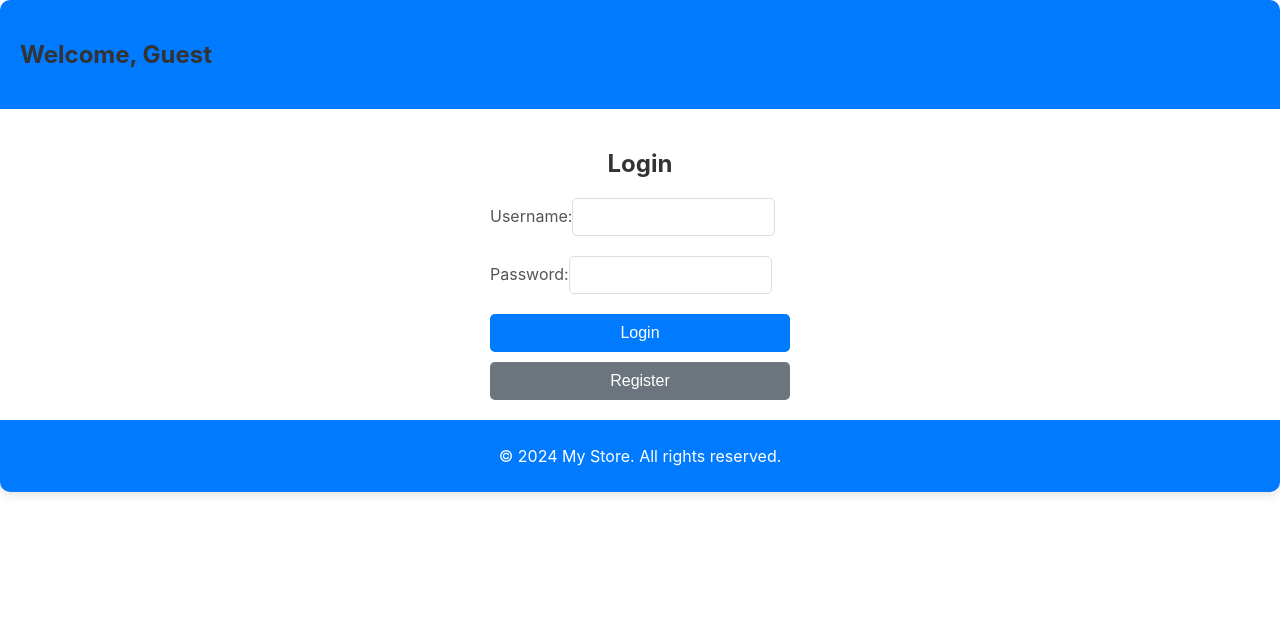
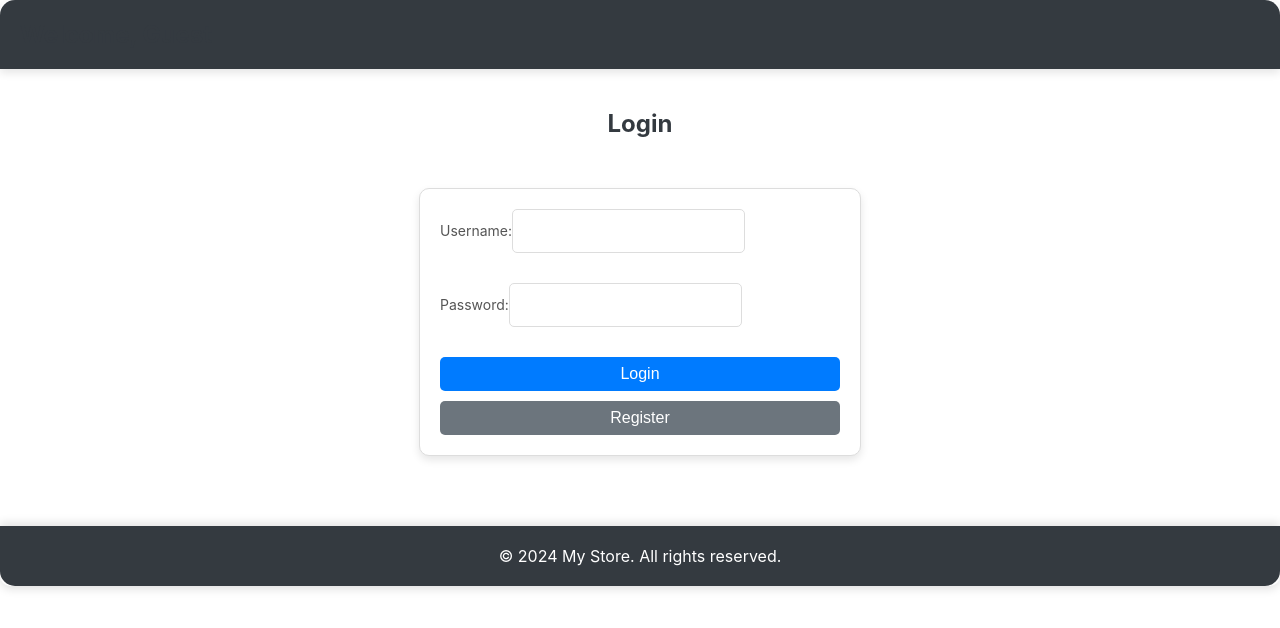
Before and after one commit to OmBhagat03/reactecommerce, a React (Create React App) app: page / in a window 1280 px wide. Shown: the top 628 px of the page. Built offline with nearby package versions, Linux system fonts and the light colour scheme.

Commit message:
first commit

```diff
--- a/src/styles/Cart.css
+++ b/src/styles/Cart.css
@@ -1,22 +1,39 @@
 .cart-container {
     text-align: center;
+    padding: 20px;
+    background-color: #f0f4f8;
+    border-radius: 10px;
+    box-shadow: 0 4px 8px rgba(0, 0, 0, 0.1);
+    max-width: 800px;
+    margin: 20px auto;
+  }
+
+  h2 {
+    color: #343a40;
   }
 
   .cart-item {
     display: flex;
     align-items: center;
-    margin-bottom: 10px;
-    border: 1px solid #ddd;
+    margin-bottom: 15px;
+    border: 1px solid #dee2e6;
     border-radius: 10px;
-    padding: 10px;
-    background-color: #f8f9fa;
+    padding: 15px;
+    background-color: #ffffff;
+    transition: transform 0.3s ease, box-shadow 0.3s ease;
+  }
+
+  .cart-item:hover {
+    transform: translateY(-5px);
+    box-shadow: 0 10px 20px rgba(0, 0, 0, 0.1);
   }
 
   .cart-item-image {
-    width: 50px;
-    height: 50px;
+    width: 60px;
+    height: 60px;
     object-fit: cover;
-    margin-right: 10px;
+    border-radius: 10px;
+    margin-right: 15px;
   }
 
   .cart-item-details {
@@ -27,24 +44,38 @@
   }
 
   .cart-item h3 {
-    font-size: 16px;
-    color: #333;
+    font-size: 18px;
+    color: #343a40;
+    margin: 0;
   }
 
   .cart-item p {
-    font-size: 14px;
-    color: #888;
+    font-size: 16px;
+    color: #868e96;
+    margin: 5px 0;
   }
 
   .cart-item-actions {
     display: flex;
-    gap: 5px;
+    gap: 10px;
+  }
+
+  button {
+    padding: 8px 12px;
+    border: none;
+    border-radius: 5px;
+    font-size: 16px;
+    cursor: pointer;
+    transition: background-color 0.3s ease, transform 0.2s ease;
+  }
+
+  button:hover {
+    transform: scale(1.05);
   }
 
   button.remove-button {
     background-color: #dc3545;
     color: white;
-    margin-top: 10px;
   }
 
   button.remove-button:hover {
@@ -53,22 +84,41 @@
 
   .cart-item-details button {
     margin: 5px 0;
-    padding: 5px 10px;
-  }
-
-  .cart-total {
-    margin-top: 20px;
-    font-size: 18px;
-    font-weight: bold;
-    text-align: center;
+    padding: 8px 12px;
   }
 
   button.checkout-button {
     background-color: #28a745;
     color: white;
-    margin-top: 10px;
+    margin-top: 20px;
   }
 
   button.checkout-button:hover {
     background-color: #218838;
   }
+
+  .cart-total {
+    margin-top: 30px;
+    font-size: 20px;
+    font-weight: bold;
+    color: #343a40;
+  }
+
+  button.checkout-button {
+    background-color: #007bff;
+    color: white;
+  }
+
+  button.checkout-button:hover {
+    background-color: #0056b3;
+  }
+
+  button.back-button {
+    background-color: #6c757d;
+    color: white;
+    margin-top: 20px;
+  }
+
+  button.back-button:hover {
+    background-color: #5a6268;
+  }
--- a/src/styles/Footer.css
+++ b/src/styles/Footer.css
@@ -1,8 +1,20 @@
 .App-footer {
-    padding: 10px;
-    background-color: #007bff;
-    color: white;
+    padding: 20px;
+    background-color: #343a40;
+    color: #ffffff;
     text-align: center;
-    border-bottom-left-radius: 10px;
-    border-bottom-right-radius: 10px;
+    border-bottom-left-radius: 15px;
+    border-bottom-right-radius: 15px;
+    box-shadow: 0 -4px 8px rgba(0, 0, 0, 0.1);
+    transition: background-color 0.3s ease, color 0.3s ease;
   }
+
+  .App-footer p {
+    margin: 0;
+    font-size: 16px;
+  }
+
+  .App-footer:hover {
+    background-color: #495057;
+    color: #f8f9fa;
+  }
--- a/src/styles/Header.css
+++ b/src/styles/Header.css
@@ -3,10 +3,17 @@
     justify-content: space-between;
     align-items: center;
     padding: 20px;
-    background-color: #007bff;
+    background-color: #343a40;
     color: white;
-    border-top-left-radius: 10px;
-    border-top-right-radius: 10px;
+    border-top-left-radius: 15px;
+    border-top-right-radius: 15px;
+    box-shadow: 0 4px 8px rgba(0, 0, 0, 0.1);
+    transition: background-color 0.3s ease, color 0.3s ease;
+  }
+
+  .App-header h2 {
+    margin: 0;
+    font-size: 24px;
   }
 
   .header-actions {
@@ -14,10 +21,36 @@
     align-items: center;
   }
 
+  .header-actions button {
+    background-color: #28a745;
+    color: #ffffff;
+    border: none;
+    padding: 10px 15px;
+    border-radius: 5px;
+    cursor: pointer;
+    font-size: 16px;
+    transition: background-color 0.3s ease, transform 0.3s ease;
+  }
+
+  .header-actions button:hover {
+    background-color: #218838;
+    transform: scale(1.05);
+  }
+
   .cart-icon {
     display: flex;
     align-items: center;
     font-size: 24px;
-    margin-left: 10px;
+    margin-left: 15px;
     cursor: pointer;
+    transition: transform 0.3s ease;
   }
+
+  .cart-icon:hover {
+    transform: scale(1.2);
+  }
+
+  .App-header:hover {
+    background-color: #495057;
+    color: #f8f9fa;
+  }
--- a/src/styles/Home.css
+++ b/src/styles/Home.css
@@ -1,48 +1,72 @@
 .home-container {
     display: flex;
-    justify-content: center;
-    flex-wrap: wrap;
-    gap: 10px;
+    flex-direction: column;
+    align-items: center;
+    padding: 20px;
+    background-color: #f1f1f1;
+  }
+
+  .home-container h2 {
+    font-size: 28px;
+    margin-bottom: 20px;
+    color: #343a40;
   }
 
   .product-list {
     display: flex;
     flex-wrap: wrap;
-    gap: 10px;
+    gap: 20px;
     justify-content: center;
   }
 
   .product {
-    background-color: #fff;
-    border: 1px solid #ddd;
-    border-radius: 10px;
-    padding: 10px;
-    width: 200px;
+    background-color: #ffffff;
+    border: 1px solid #dddddd;
+    border-radius: 15px;
+    padding: 15px;
+    width: 220px;
     text-align: center;
+    box-shadow: 0 4px 8px rgba(0, 0, 0, 0.1);
+    transition: transform 0.3s ease, box-shadow 0.3s ease;
+  }
+
+  .product:hover {
+    transform: scale(1.05);
+    box-shadow: 0 8px 16px rgba(0, 0, 0, 0.2);
   }
 
   .product img {
     width: 100%;
     height: auto;
-    border-bottom: 1px solid #ddd;
-    margin-bottom: 10px;
+    border-bottom: 1px solid #dddddd;
+    margin-bottom: 15px;
+    border-radius: 15px 15px 0 0;
   }
 
   .product h3 {
-    font-size: 16px;
-    color: #333;
+    font-size: 18px;
+    color: #343a40;
+    margin: 10px 0;
   }
 
   .product p {
-    font-size: 14px;
-    color: #888;
+    font-size: 16px;
+    color: #888888;
+    margin: 5px 0;
   }
 
   .product button {
-    background-color: #28a745;
-    color: white;
+    background-color: #007bff;
+    color: #ffffff;
+    border: none;
+    padding: 10px 20px;
+    border-radius: 5px;
+    cursor: pointer;
+    font-size: 16px;
+    transition: background-color 0.3s ease, transform 0.3s ease;
   }
 
   .product button:hover {
-    background-color: #218838;
+    background-color: #0056b3;
+    transform: scale(1.05);
   }
--- a/src/styles/Login.css
+++ b/src/styles/Login.css
@@ -1,51 +1,78 @@
+/* Container for the form to center it on the page */
 form {
     display: flex;
     flex-direction: column;
-    width: 300px;
-    margin: 0 auto;
+    width: 100%;
+    max-width: 400px;
+    margin: 50px auto;
+    padding: 20px;
+    background-color: #ffffff;
+    border: 1px solid #dddddd;
+    border-radius: 10px;
+    box-shadow: 0 4px 8px rgba(0, 0, 0, 0.1);
   }
 
+  /* Header style for the form */
   h2 {
     text-align: center;
-    color: #333;
+    color: #343a40;
+    margin-bottom: 20px;
   }
 
+  /* Style for form labels */
   label {
-    margin-bottom: 5px;
-    color: #555;
-  }
-
-  input {
-    margin-bottom: 15px;
-    padding: 10px;
-    border: 1px solid #ddd;
-    border-radius: 5px;
+    margin-bottom: 10px;
+    color: #555555;
     font-size: 14px;
   }
 
+  /* Style for input fields */
+  input {
+    margin-bottom: 20px;
+    padding: 12px;
+    border: 1px solid #dddddd;
+    border-radius: 5px;
+    font-size: 16px;
+    transition: border-color 0.3s ease;
+  }
+
+  /* Focus state for input fields */
+  input:focus {
+    border-color: #007bff;
+    outline: none;
+  }
+
+  /* General button style */
   button {
-    padding: 10px;
+    padding: 12px;
     border: none;
     border-radius: 5px;
     font-size: 16px;
     cursor: pointer;
+    transition: background-color 0.3s ease, transform 0.3s ease;
   }
 
+  /* Style for the submit button */
   button[type="submit"] {
     background-color: #007bff;
     color: white;
     margin-bottom: 10px;
   }
 
+  /* Hover state for the submit button */
   button[type="submit"]:hover {
     background-color: #0056b3;
+    transform: scale(1.05);
   }
 
+  /* Style for the register button */
   button[type="button"] {
     background-color: #6c757d;
     color: white;
   }
 
+  /* Hover state for the register button */
   button[type="button"]:hover {
     background-color: #5a6268;
+    transform: scale(1.05);
   }
--- a/src/styles/Register.css
+++ b/src/styles/Register.css
@@ -1,51 +1,78 @@
+/* Container for the form to center it on the page */
 form {
     display: flex;
     flex-direction: column;
-    width: 300px;
-    margin: 0 auto;
+    width: 100%;
+    max-width: 400px;
+    margin: 50px auto;
+    padding: 20px;
+    background-color: #ffffff;
+    border: 1px solid #dddddd;
+    border-radius: 10px;
+    box-shadow: 0 4px 8px rgba(0, 0, 0, 0.1);
   }
 
+  /* Header style for the form */
   h2 {
     text-align: center;
-    color: #333;
+    color: #343a40;
+    margin-bottom: 20px;
   }
 
+  /* Style for form labels */
   label {
-    margin-bottom: 5px;
-    color: #555;
-  }
-
-  input {
-    margin-bottom: 15px;
-    padding: 10px;
-    border: 1px solid #ddd;
-    border-radius: 5px;
+    margin-bottom: 10px;
+    color: #555555;
     font-size: 14px;
   }
 
+  /* Style for input fields */
+  input {
+    margin-bottom: 20px;
+    padding: 12px;
+    border: 1px solid #dddddd;
+    border-radius: 5px;
+    font-size: 16px;
+    transition: border-color 0.3s ease;
+  }
+
+  /* Focus state for input fields */
+  input:focus {
+    border-color: #007bff;
+    outline: none;
+  }
+
+  /* General button style */
   button {
-    padding: 10px;
+    padding: 12px;
     border: none;
     border-radius: 5px;
     font-size: 16px;
     cursor: pointer;
+    transition: background-color 0.3s ease, transform 0.3s ease;
   }
 
+  /* Style for the submit button */
   button[type="submit"] {
-    background-color: #007bff;
+    background-color: #28a745;
     color: white;
     margin-bottom: 10px;
   }
 
+  /* Hover state for the submit button */
   button[type="submit"]:hover {
-    background-color: #0056b3;
+    background-color: #218838;
+    transform: scale(1.05);
   }
 
+  /* Style for the back to login button */
   button[type="button"] {
     background-color: #6c757d;
     color: white;
   }
 
+  /* Hover state for the back to login button */
   button[type="button"]:hover {
     background-color: #5a6268;
+    transform: scale(1.05);
   }
```
